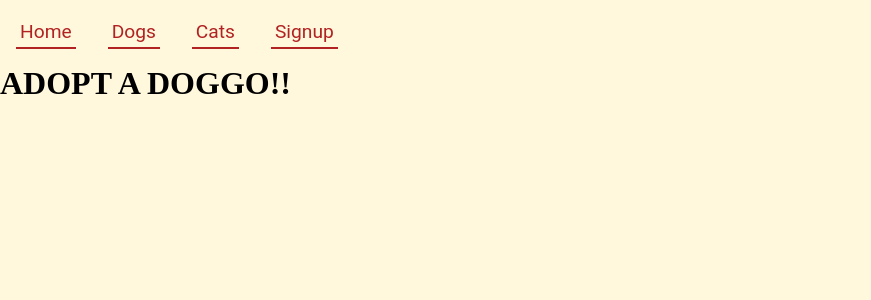
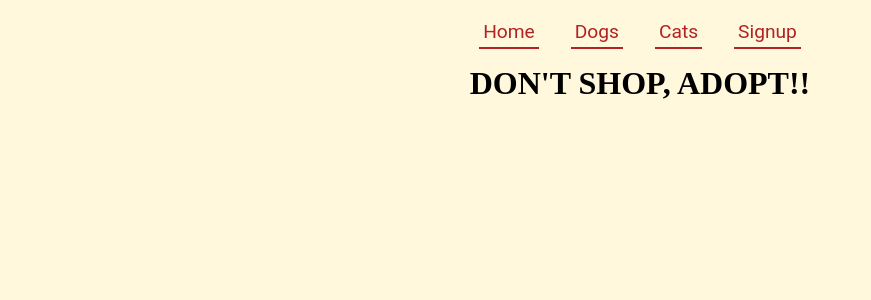
Before and after one commit to wowjimmyparrish/React-Project-2, a React (Create React App) app: page / in a window 1280 px wide. Shown: the top 300 px of the page, without its empty margins (0-871 px from the left). Built offline with nearby package versions, Linux system fonts and the light colour scheme; data requests are answered from the project's data file.

Commit message:
updated CSS

```diff
--- a/package.json
+++ b/package.json
@@ -6,8 +6,10 @@
     "@testing-library/jest-dom": "^5.16.5",
     "@testing-library/react": "^13.4.0",
     "@testing-library/user-event": "^13.5.0",
+    "bootstrap": "^5.2.2",
     "json-server": "^0.17.0",
     "react": "^18.2.0",
+    "react-bootstrap": "^2.5.0",
     "react-dom": "^18.2.0",
     "react-router-dom": "^5.3.4",
     "react-scripts": "5.0.1",
--- a/src/Components/Home.js
+++ b/src/Components/Home.js
@@ -1,7 +1,7 @@
 function Home() {
   return (
     <div id="home">
-      <h1>ADOPT A DOGGO!!</h1>
+      <h1>DON'T SHOP, ADOPT!!</h1>
     </div>
   );
 }
--- a/src/style.css
+++ b/src/style.css
@@ -5,6 +5,7 @@
 }
 
 body {
+  text-align: center;
   font-family: "Roboto", sans-serif;
   font-size: 16px;
   background-color: cornsilk;
```
Also changed, not shown: 1 other file (tests, documents, lock files or other folders).
